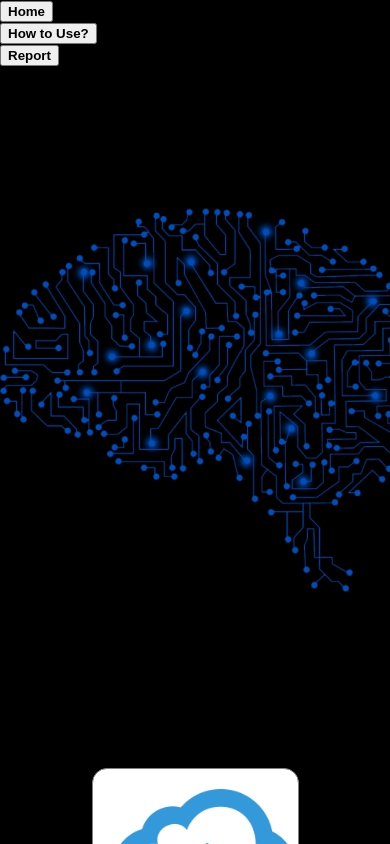
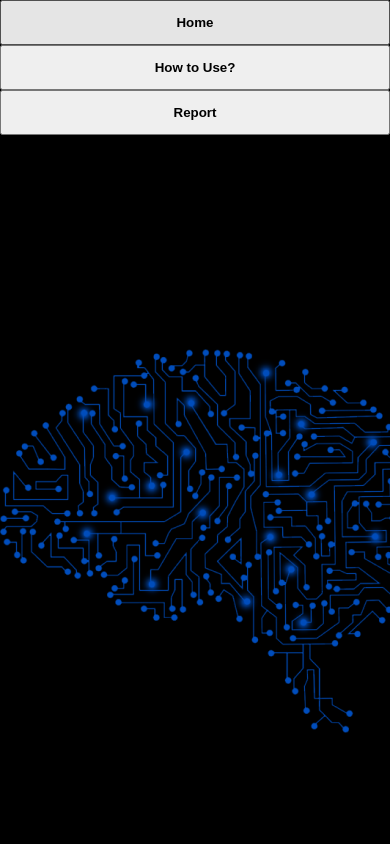
Before and after one commit to TheDunkinDude/React_Web_App_AI_art_Detector, a React (Create React App) app: page / in a window 390 px wide. Shown: the top 844 px of the page. Built offline with nearby package versions, Linux system fonts and the light colour scheme.

Commit message:
Update Navbar.css

```diff
--- a/src/Navbar.css
+++ b/src/Navbar.css
@@ -1,3 +1,32 @@
+@media (max-width: 600px) {
+    body {
+      font-size: 24px;
+      /* Adjust font size for better mobile display */
+    }
+
+    .nave,
+    .naver {
+      width: 100%; /* Full width for mobile */
+      text-align: center; /* Center text for mobile */
+
+      display: block; /* Display as block for better mobile display */
+    }
+
+    .navbar {
+      padding-left: 0;
+    }
+
+    .naver {
+      padding-left: 0;
+      margin-left: 0;
+    }
+    .navel,.navelright{
+        width: 100%;
+        height: 45px;
+    }
+  }
+
+
 @media  (min-width: 1024px){
     body{
         font-size: 34px
@@ -10,7 +39,7 @@
     }
     .navbar{
       margin: auto;
-      width: 90%;
+      width: 100%;
       padding-left: 10px;
       background-color: rgb(0, 0, 0);
       align-items: center;
@@ -59,7 +88,7 @@
     }
     .navbar{
       margin: auto;
-      width: 90%;
+      width: 100%;
       padding-left: 10px;
       background-color: rgb(0, 0, 0);
       align-items: center;
```
